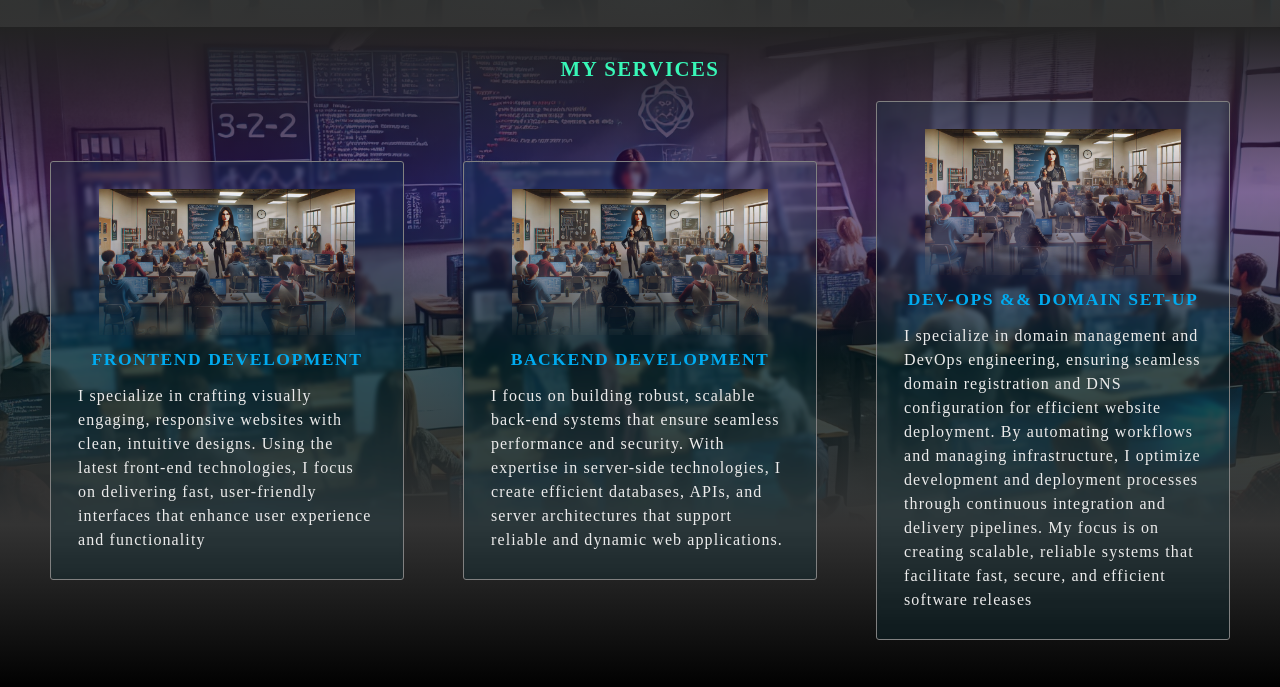
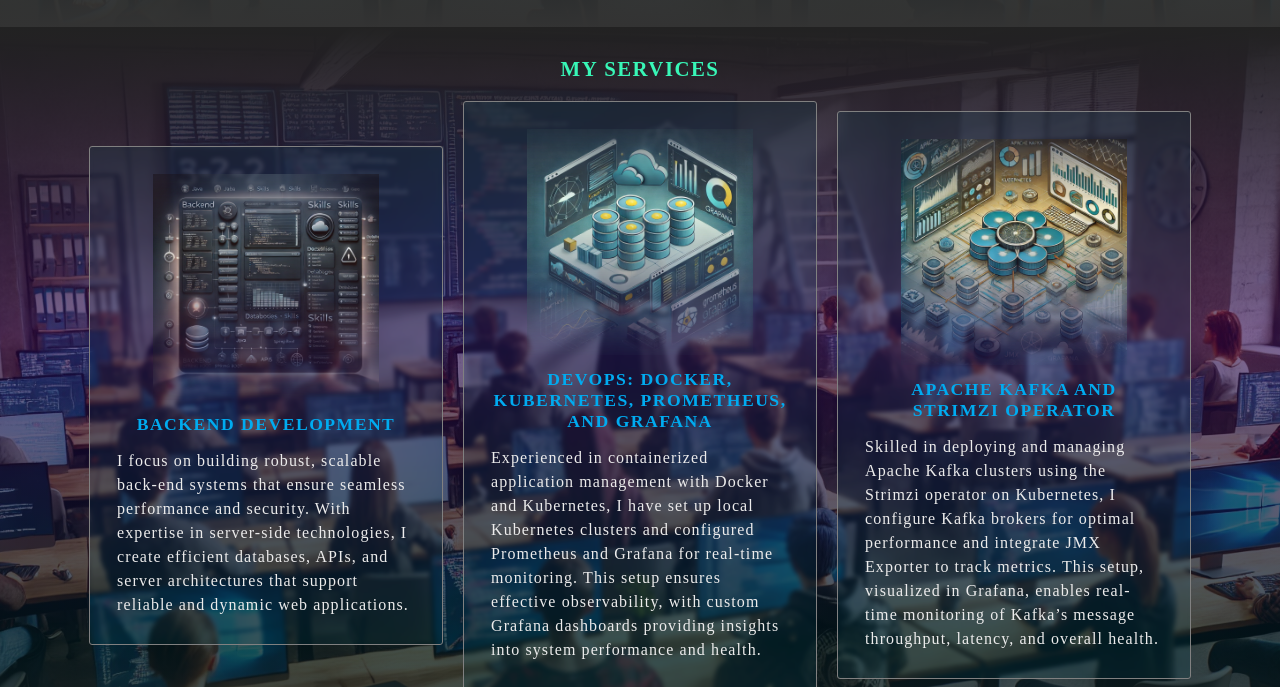
Before and after one commit to mdau-Dev/mdau-codes, a plain HTML site: page Personal Website/index.html in a window 1280 px wide. Shown: the part 1724-2411 px from the top of the page. Drawn offline with nearby package versions, Linux system fonts and the light colour scheme.

Commit message:
final commit/change probably

```diff
--- a/Personal Website/index.html
+++ b/Personal Website/index.html
@@ -19,7 +19,7 @@
 
         <header class="header">
             <div class="headers">
-                <img src="images/logo.png" alt="" class="myLogo">
+                <img src="images/hacker2-removebg-preview.png" alt="" class="myLogo">
                 <!-- <a href="#myPersonalInfo" class="logo">mdaucodes</a> -->
             <nav class="my_nav">
                 <a href="#" class="home">Home</a>
@@ -35,7 +35,7 @@
         </header>
         <section class="about_me">
             <div class="bigger">
-                <img src="images/mdau-removebg-preview.png" alt="" class="myImage">
+                <img src="images/mdauP.jpg" alt="" class="myImage">
             </div>
             <div class="content">
             <h1>Hi,   <br> I am Mdau Codes</h1>
@@ -129,34 +129,38 @@
                 <h3 class="headerServices">My Services</h3>
             </div>
             <div class="wrapServices">
-                <div class="webDev card">
-                    <img src="images/AI 2.webp" alt="" class="holderP">
-                    <h3>Frontend Development</h3>
-                    <p>I specialize in crafting visually engaging, responsive websites with clean, intuitive designs. Using the latest
-                    front-end technologies, I focus on delivering fast, user-friendly interfaces that enhance user experience and
-                    functionality</p>
-                </div>
+
                 <div class="uiux card">
-                    <img src="images/AI 2.webp" alt="" class="holderP">
+                    <img src="images/backend.webp" alt="" class="holderP">
                     <h3>Backend Development</h3>
                     <p>I focus on building robust, scalable back-end systems that ensure seamless performance and security. With expertise in
                     server-side technologies, I create efficient databases, APIs, and server architectures that support reliable and dynamic
                     web applications.</p>
                 </div>
                 <div class="webDesign card">
-                    <img src="images/AI 2.webp" alt="" class="holderP">
-                    <h3>Dev-Ops && Domain Set-Up</h3>
-                    <p>I specialize in domain management and DevOps engineering, ensuring seamless domain registration and DNS configuration
-                    for efficient website deployment. By automating workflows and managing infrastructure, I optimize development and
-                    deployment processes through continuous integration and delivery pipelines. My focus is on creating scalable, reliable
-                    systems that facilitate fast, secure, and efficient software releases</p>
+                    <img src="images/devOps.webp" alt="" class="holderP">
+                    <h3>DevOps: Docker, Kubernetes, Prometheus, and Grafana</h3>
+                    <p>Experienced in containerized application management with Docker and Kubernetes, I have set up local Kubernetes clusters
+                    and configured Prometheus and Grafana for real-time monitoring. This setup ensures effective observability, with custom
+                    Grafana dashboards providing insights into system performance and health.</p>
                 </div>
-                <!-- <div class="professionalEmail card">
-                    <h3>Domain Set Up</h3>
-                    <p>Lorem, ipsum dolor sit amet consectetur adipisicing elit. Accusantium inventore cupiditate perferendis! Facere magni
-                        eaque quibusdam velit aut, a, modi non cumque nulla earum ad assumenda quasi, nesciunt fugiat. Animi.</p>
+                <div class="professionalEmail card">
+                    <img src="images/kafka-strimzi.webp" alt="" class="holderP">
+                    <h3>Apache Kafka and Strimzi Operator</h3>
+                    <p>Skilled in deploying and managing Apache Kafka clusters using the Strimzi operator on Kubernetes, I configure Kafka
+                    brokers for optimal performance and integrate JMX Exporter to track metrics. This setup, visualized in Grafana, enables
+                    real-time monitoring of Kafka’s message throughput, latency, and overall health.
+
+                </p>
                 </div>
-                <div class="domainSetup card">
+                <div class="webDev card">
+                    <img src="images/frontend.webp" alt="" class="holderP">
+                    <h3>Frontend Development</h3>
+                    <p>I specialize in crafting visually engaging, responsive websites with clean, intuitive designs. Using the latest
+                        front-end technologies, I focus on delivering fast, user-friendly interfaces that enhance user experience and
+                        functionality</p>
+                </div>
+                <!-- <div class="domainSetup card">
                     <h3>Dev Ops</h3>
                     <p>Lorem, ipsum dolor sit amet consectetur adipisicing elit. Accusantium inventore cupiditate perferendis! Facere magni
                         eaque quibusdam velit aut, a, modi non cumque nulla earum ad assumenda quasi, nesciunt fugiat. Animi.</p>
--- a/Personal Website/style.css
+++ b/Personal Website/style.css
@@ -108,8 +108,8 @@ body.darkMode{
 
 }
 .headers img {
-    max-height: 12vh;
-    max-width: 30%;
+    max-height: 20vh;
+    max-width: 35%;
     cursor: pointer;
     border-radius: 30%;
 }
@@ -187,6 +187,7 @@ body.darkMode{
     width: 40%;
     padding-left: 10px;
 
+    mask-image: linear-gradient(transparent, #000,#000, transparent);
 }
 @keyframes movement {
     50%{
@@ -199,6 +200,7 @@ body.darkMode{
 
 .bigger img{
     object-fit: cover;
+    /* object-position: 40% 60%; */
     object-position: center;
     height: max-content;
     max-height: 80vh;
@@ -206,7 +208,7 @@ body.darkMode{
     border-radius:  10%;
     transition: all .5s;
 
-
+    mask-image: linear-gradient(90deg,transparent,#000,#000,transparent);
 }
 
 
@@ -508,7 +510,7 @@ body.darkMode{
 }
 .wrapServices{
     display: flex;
-    justify-content: space-between;
+    justify-content: center;
     align-items: center;
     gap: 20px;
     flex-wrap: wrap;
@@ -532,7 +534,7 @@ body.darkMode{
 }
 .card .holderP{
     text-align: center;
-    max-height: 20vh;
+    max-height: 30vh;
     max-width: 100%;
     overflow: hidden;
     object-fit: cover;
@@ -540,8 +542,8 @@ body.darkMode{
     -o-object-fit: cover;
     -o-object-position: center;
 
-    mask-image: linear-gradient(#000, #00000088, transparent);
-    -webkit-mask-image: linear-gradient(#000,#00000088,transparent);
+    mask-image: linear-gradient(#00000044,#000, #00000088, transparent);
+    -webkit-mask-image: linear-gradient(#00000046,#000,#00000088,transparent);
 }
 
 .card *{
```
Also changed, not shown: Personal Website/images/backend.webp (added), Personal Website/images/devOps.webp (added), Personal Website/images/frontend.webp (added), Personal Website/images/hacker2-removebg-preview.png (added), Personal Website/images/hacker2.jpg (added), Personal Website/images/hacker3.jpg (added), Personal Website/images/hacker4.jpg (added), Personal Website/images/hacker5.jpg (added), Personal Website/images/hacker6.jpg (added), Personal Website/images/hackerLogo.jpg (added), Personal Website/images/kafka-strimzi.webp (added), Personal Website/images/mdauP-removebg-preview.png (added), Personal Website/images/mdauP.jpg (added), Personal Website/images/mdauP2-removebg-preview.png (added), 3 more files.
